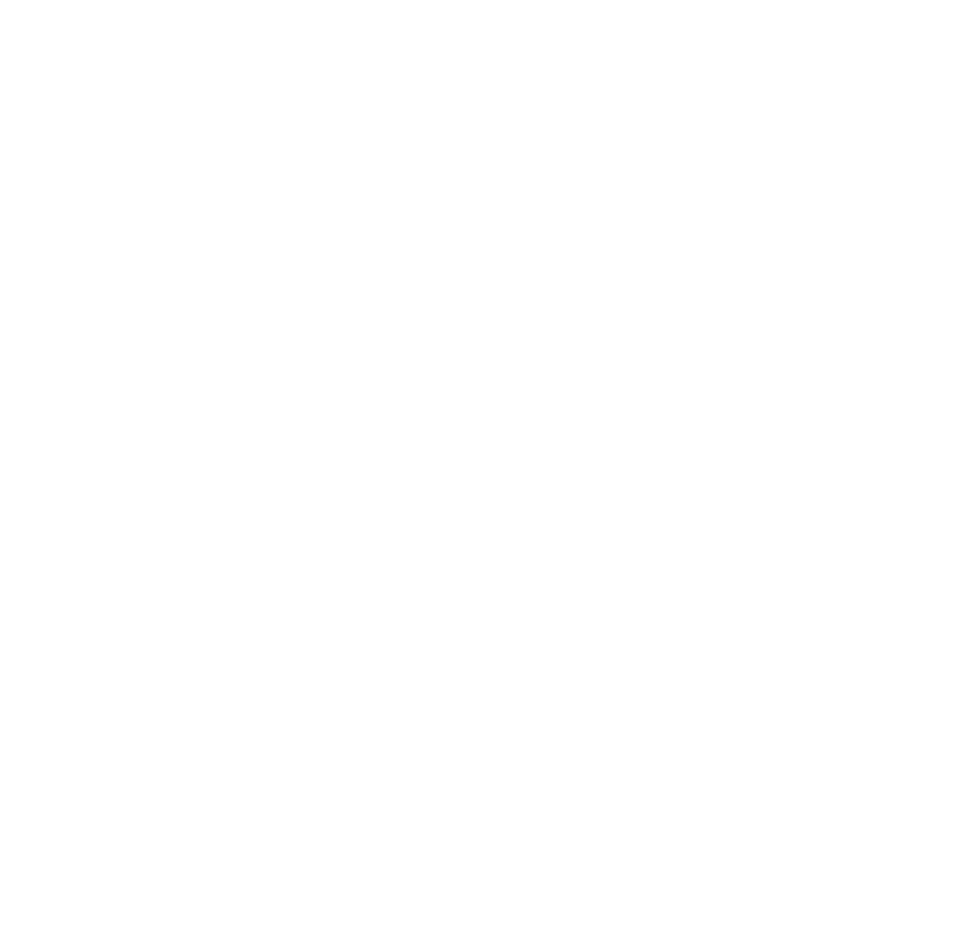
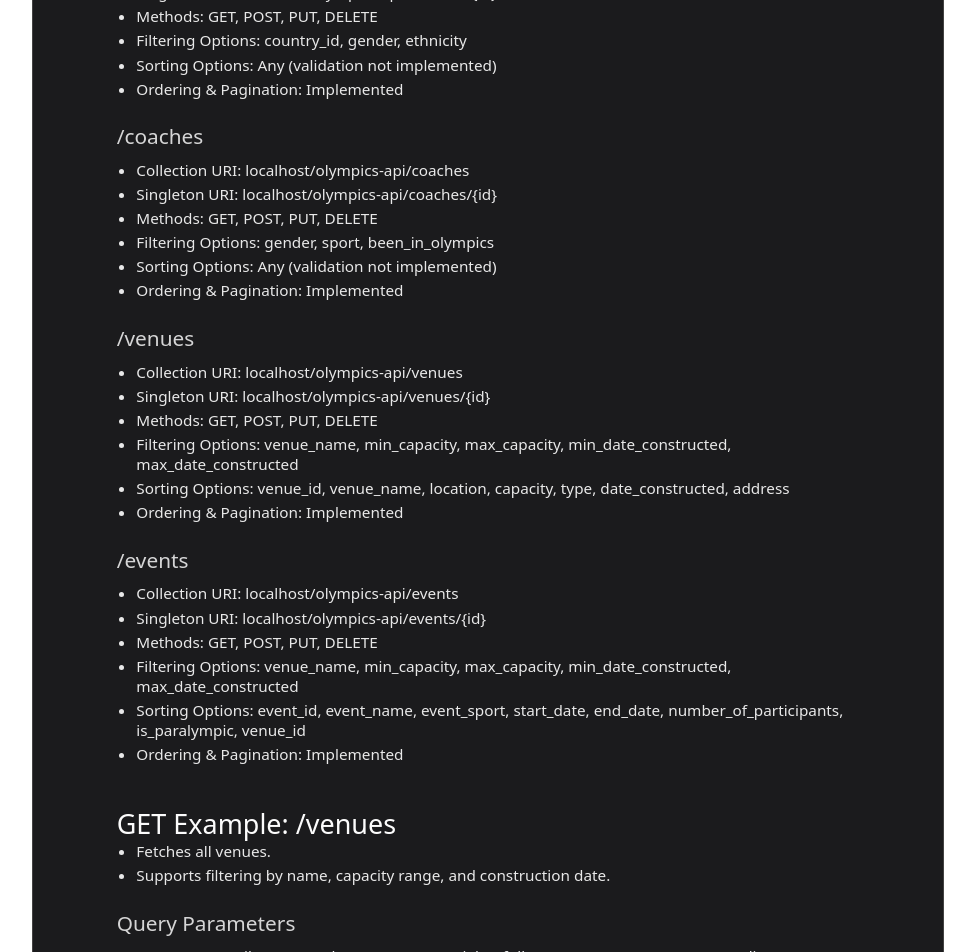
Before and after one commit to hedi3489/my-portfolio, a React (Vite) app: page /projects/olympics-api in a window 1280 px wide. Shown: the part 980-1932 px from the top of the page, without its empty margins (152-1127 px from the left). Before the commit the page ends 919 px from the top, so only its background shows below. Built offline with nearby package versions, Linux system fonts and the light colour scheme.

Commit message:
Updated API page

```diff
--- a/src/components/APIProject.jsx
+++ b/src/components/APIProject.jsx
@@ -21,16 +21,17 @@ function APIProjectPage() {
                         ]}
                     />
                     <TextSection
+                        className="text-section"
                         title="Overview"
                         paragraphs={["A REST-based API providing access to some 2024 Paris Olympics resources. It reveals information about athletes, coaches, venues, and events, and provides remote computing of Body Mass Index (BMI) and Basal Metabolic Rate (BMR) based on user input."]}
-                        className="text-section"
                     />
                     <TextSection
+                        className="text-section"
                         title="Root Resource"
                         paragraphs={["The root endpoint (\"/\") provides a summary of the available resources, with detailed information on each resource, including URIs, available operations, filtering, sorting, and pagination options. The API is structured to offer endpoints for both querying and manipulating data."]}
-                        className="text-section"
                     />
                     <TextSection
+                        className="text-section"
                         title="Global Options"
                         children={<BulletList
                             title={null}
@@ -39,8 +40,104 @@ function APIProjectPage() {
                                 "Ordering: asc, desc"
                             ]}
                         />}
+                    />
+
+                    <TextSection
                         className="text-section"
+                        title="Available Resources"
+                        children={[
+                            <BulletList
+                                title="/athletees"
+                                items={[
+                                    'Collection URI: localhost/olympics-api/athletes',
+                                    'Singleton URI: localhost/olympics-api/athletes/{id}',
+                                    'Methods: GET, POST, PUT, DELETE',
+                                    'Filtering Options: country_id, gender, ethnicity',
+                                    'Sorting Options: Any (validation not implemented)',
+                                    'Ordering & Pagination: Implemented'
+                                ]}
+                            />,
+                            <BulletList
+                                title="/coaches"
+                                items={[
+                                    'Collection URI: localhost/olympics-api/coaches',
+                                    'Singleton URI: localhost/olympics-api/coaches/{id}',
+                                    'Methods: GET, POST, PUT, DELETE',
+                                    'Filtering Options: gender, sport, been_in_olympics',
+                                    'Sorting Options: Any (validation not implemented)',
+                                    'Ordering & Pagination: Implemented'
+                                ]}
+                            />,
+                            <BulletList
+                                title="/venues"
+                                items={[
+                                    'Collection URI: localhost/olympics-api/venues',
+                                    'Singleton URI: localhost/olympics-api/venues/{id}',
+                                    'Methods: GET, POST, PUT, DELETE',
+                                    'Filtering Options: venue_name, min_capacity, max_capacity, min_date_constructed, max_date_constructed',
+                                    'Sorting Options: venue_id, venue_name, location, capacity, type, date_constructed, address',
+                                    'Ordering & Pagination: Implemented'
+                                ]}
+                            />,
+                            <BulletList
+                                title="/events"
+                                items={[
+                                    'Collection URI: localhost/olympics-api/events',
+                                    'Singleton URI: localhost/olympics-api/events/{id}',
+                                    'Methods: GET, POST, PUT, DELETE',
+                                    'Filtering Options: venue_name, min_capacity, max_capacity, min_date_constructed, max_date_constructed',
+                                    'Sorting Options: event_id, event_name, event_sport, start_date, end_date, number_of_participants, is_paralympic, venue_id',
+                                    'Ordering & Pagination: Implemented'
+                                ]}
+                            />,
+                        ]}
                     />
+                    <TextSection
+                        className='text-section'
+                        title="GET Example: /venues"
+                        children={[
+                            <BulletList
+                                title={null}
+                                items={[
+                                    'Fetches all venues.',
+                                    'Supports filtering by name, capacity range, and construction date.'
+                                ]}
+                            />,
+                            <BulletList
+                                title='Query Parameters'
+                                items={[
+                                    'venue_name: Filter venues by name. Use partial or full names (e.g., venue_name=Stadium)',
+                                    'min_capacity: Specify the minimum seating capacity for venues (e.g., min_capacity=1000)',
+                                    'max_capacity: Specify the maximum seating capacity (e.g., max_capacity=50000)',
+                                    'min_date_constructed: Filter venues built after a specific date. Format: YYYY-MM-DD',
+                                    'max_date_constructed: Filter venues built before a specific date. Format: YYYY-MM-DD',
+                                    'Example: https://localhost/olympics-api/venues?venue_name=Stade&min_capacity=80000'
+                                ]}
+                            />
+                        ]}
+                    />
+
+
+                    {/*
+                    GET Example: /venues
+
+                    Fetches all venues.
+                    Supports filtering by name, capacity range, and construction date.
+
+                    Query Parameters:
+
+                    venue_name: Filter venues by name. Use partial or full names (e.g., venue_name=Stadium).
+                    min_capacity: Specify the minimum seating capacity for venues (e.g., min_capacity=1000).
+                    max_capacity: Specify the maximum seating capacity (e.g., max_capacity=50000).
+                    min_date_constructed: Filter venues built after a specific date. Format: YYYY-MM-DD (e.g., min_date_constructed=2000-01-01).
+                    max_date_constructed: Filter venues built before a specific date. Format: YYYY-MM-DD (e.g., max_date_constructed=2020-12-31). Example: https://localhost/olympics-api/venues?venue_name=Stade&min_capacity=80000
+
+                    Path Parameters:
+
+                    GET /venues/{venue_id}: Fetches a specific venue by venue_id provided in the path (e.g, https://localhost/olympics-api/venues/18)
+                    */}
+
+
                 </div>
             </div>
         </div>
```
